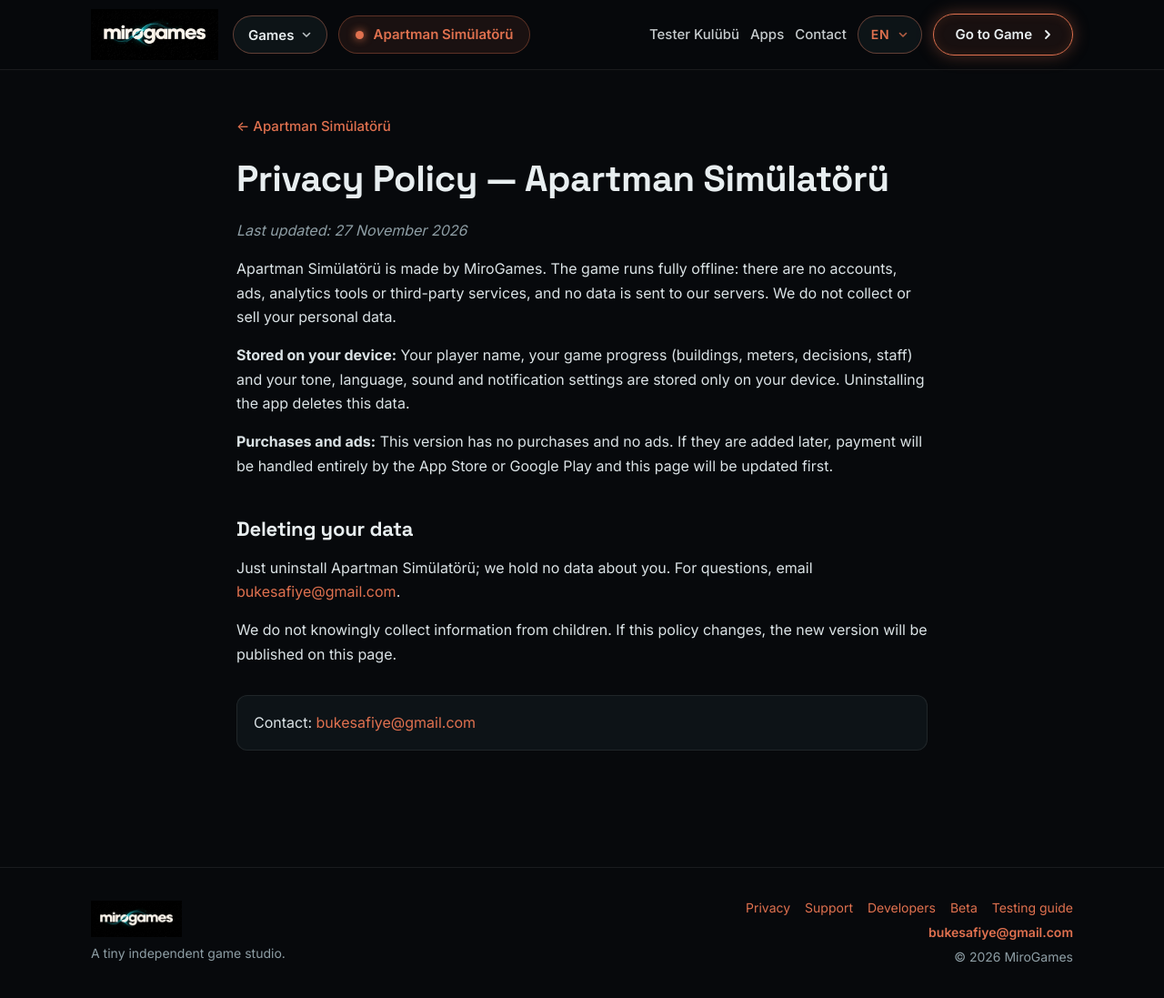
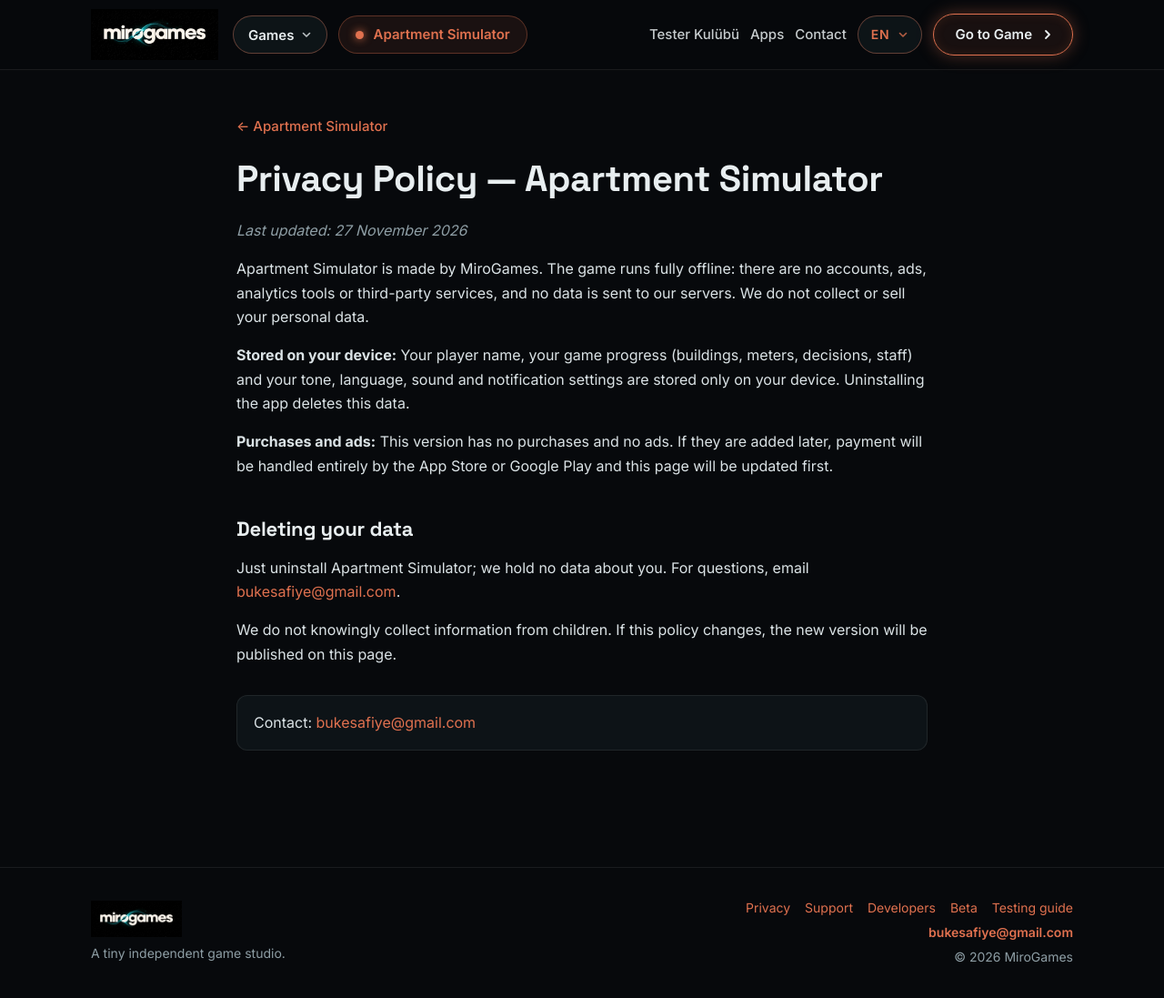
Before and after one commit to bukesafiye/bukesafiye.github.io, a Jekyll site: the page built from Store/apartman-simulatoru/privacy.md, in a window 1280 px wide and 1103 px high. Shown: the top 1097 px of the window at 91% size. Built offline with Jekyll 4.4.1, drawn with Linux system fonts in a browser that asks for light colours; our own code applies the rules of GitHub Pages for plain Markdown files.

Commit message:
Apartman Simülatörü: denizli ikon ve kart, gerçek TR/EN logo, EN ad Apartment Simulator
Co-Authored-By: Claude Opus 5.5 <noreply@anthropic.com>

```diff
--- a/Store/apartman-simulatoru/privacy.md
+++ b/Store/apartman-simulatoru/privacy.md
@@ -1,9 +1,9 @@
 ---
-title: Apartman Simülatörü — Privacy
+title: Apartman Simülatörü (Apartment Simulator) — Privacy
 game: apartman-simulatoru
 back: /Store/apartman-simulatoru/
 back_tr: Apartman Simülatörü
-back_en: Apartman Simülatörü
+back_en: Apartment Simulator
 ---
 <div class="tr" markdown="1">
 # Gizlilik Politikası — Apartman Simülatörü
@@ -26,11 +26,11 @@ Bilerek çocuklardan bilgi toplamayız. Bu politika değişirse yeni hâli bu sa
 </div>
 
 <div class="en" markdown="1">
-# Privacy Policy — Apartman Simülatörü
+# Privacy Policy — Apartment Simulator
 
 *Last updated: 27 November 2026*
 
-Apartman Simülatörü is made by MiroGames. The game runs fully offline: there are no accounts, ads, analytics tools or third-party services, and no data is sent to our servers. We do not collect or sell your personal data.
+Apartment Simulator is made by MiroGames. The game runs fully offline: there are no accounts, ads, analytics tools or third-party services, and no data is sent to our servers. We do not collect or sell your personal data.
 
 **Stored on your device:** Your player name, your game progress (buildings, meters, decisions, staff) and your tone, language, sound and notification settings are stored only on your device. Uninstalling the app deletes this data.
 
@@ -38,7 +38,7 @@ Apartman Simülatörü is made by MiroGames. The game runs fully offline: there
 
 ## Deleting your data
 
-Just uninstall Apartman Simülatörü; we hold no data about you. For questions, email [bukesafiye@gmail.com](mailto:bukesafiye@gmail.com).
+Just uninstall Apartment Simulator; we hold no data about you. For questions, email [bukesafiye@gmail.com](mailto:bukesafiye@gmail.com).
 
 We do not knowingly collect information from children. If this policy changes, the new version will be published on this page.
 
--- a/_data/games.yml
+++ b/_data/games.yml
@@ -202,7 +202,7 @@
   beta: 1
 
 - slug: apartman-simulatoru
-  name: { tr: "Apartman Simülatörü", en: "Apartman Simülatörü" }
+  name: { tr: "Apartman Simülatörü", en: "Apartment Simulator" }
   tagline: { tr: "Komşuların derdi, senin kararın", en: "Your neighbors' problems, your call" }
   summary:
     tr: "Bir İstanbul apartmanının yöneticisi ol: komşuların dertlerini kart kaydırarak çöz, iyi yönettikçe yan apartmanlar seni yönetici seçsin, ofisini büyüt."
@@ -215,6 +215,6 @@
   color: "#e0714f"
   glow: "rgba(224, 113, 79, .3)"
   theme: { glow: "rgba(120, 110, 200, .26)", button_text: "#1c1206" }
-  card_bg: "linear-gradient(180deg, rgba(16, 20, 29, .25), rgba(16, 20, 29, .78)), url(/assets/img/apartman-simulatoru-bina.webp) center 22% / cover, #10141d"
+  card_bg: "linear-gradient(180deg, rgba(16, 20, 29, 0), rgba(16, 20, 29, .35)), url(/assets/img/apartman-simulatoru-deniz.webp) center / cover, #1e284f"
   icon: /assets/img/apartman-simulatoru-icon.png
-  logo: { tr: /assets/img/apartman-simulatoru-logo.webp, en: /assets/img/apartman-simulatoru-logo.webp }
+  logo: { tr: /assets/img/apartman-simulatoru-logo-tr.webp, en: /assets/img/apartman-simulatoru-logo-en.webp }
```
Also changed, not shown: Store/apartman-simulatoru/index.md (+1 -1 lines), Store/apartman-simulatoru/support.md (+3 -3 lines), assets/img/apartman-simulatoru-bina.webp (deleted), assets/img/apartman-simulatoru-deniz.webp (added), assets/img/apartman-simulatoru-icon-128.webp, assets/img/apartman-simulatoru-icon.png, assets/img/apartman-simulatoru-logo-en.webp (added), assets/img/apartman-simulatoru-logo-tr.webp (added), assets/img/apartman-simulatoru-logo.webp (deleted).
